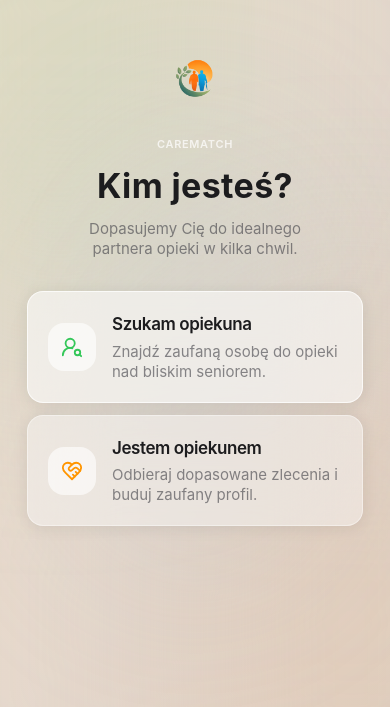
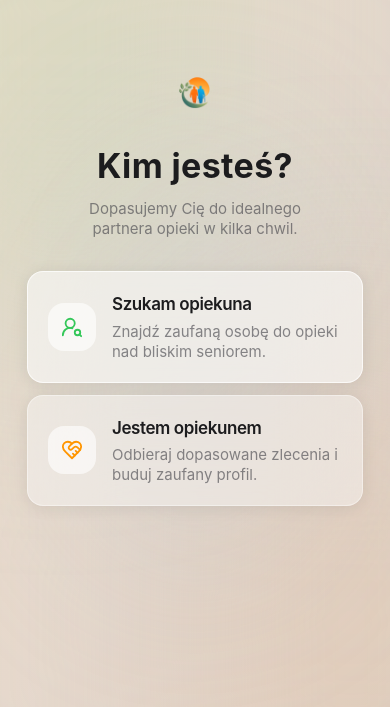
Before and after one commit to MaciejOzdzinski/senior-care-prototype, a React (Vite) app: page / in a window 390 px wide. Shown: the part 137-844 px from the top of the page. Built offline with nearby package versions, Linux system fonts and the light colour scheme.

Commit message:
fix: mobile-correct logo size per Apple HIG
- Logo: 60pt (standard iOS app icon display size for iPhone)
- Spacing: mb-4 (16pt) icon-to-title gap
- Removed redundant 'CareMatch' caption — logo serves as brand mark

```diff
--- a/src/App.tsx
+++ b/src/App.tsx
@@ -62,12 +62,9 @@ export default function App() {
               <img
                 src="/logo.png"
                 alt="CareMatch"
-                className="mx-auto mb-5 size-[72px] object-contain"
+                className="mx-auto mb-4 size-[60px] object-contain"
               />
-              <div className="text-[11px] uppercase tracking-[0.06em] font-semibold text-white/70">
-                CareMatch
-              </div>
-              <h1 className="mt-2 text-[34px] font-bold tracking-[0.37px] text-[#1c1c1e]">
+              <h1 className="text-[34px] font-bold tracking-[0.37px] text-[#1c1c1e]">
                 Kim jesteś?
               </h1>
               <p className="mx-auto mt-2 max-w-64 text-[15px] leading-5 text-[#3c3c43]/60">
```
